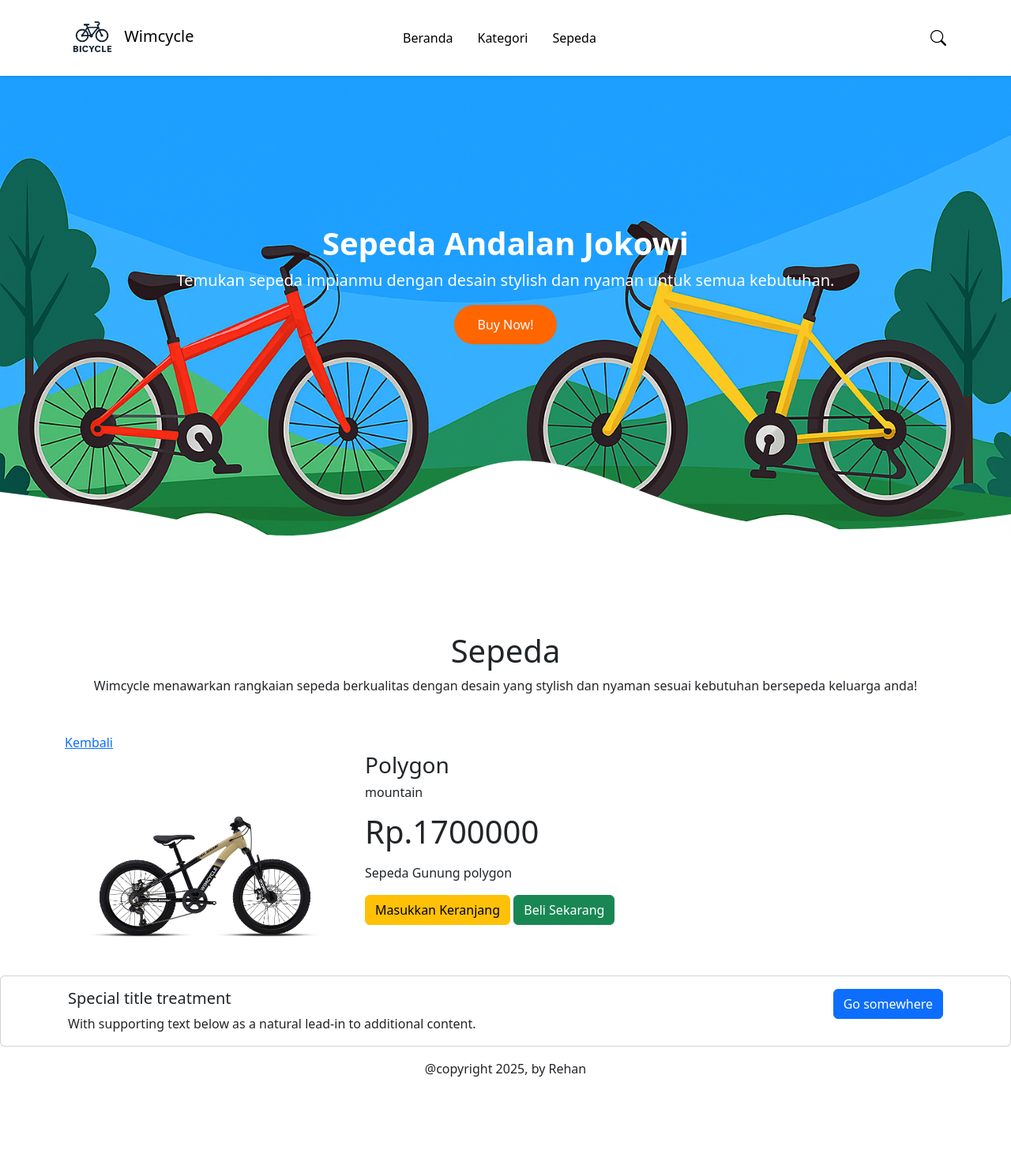
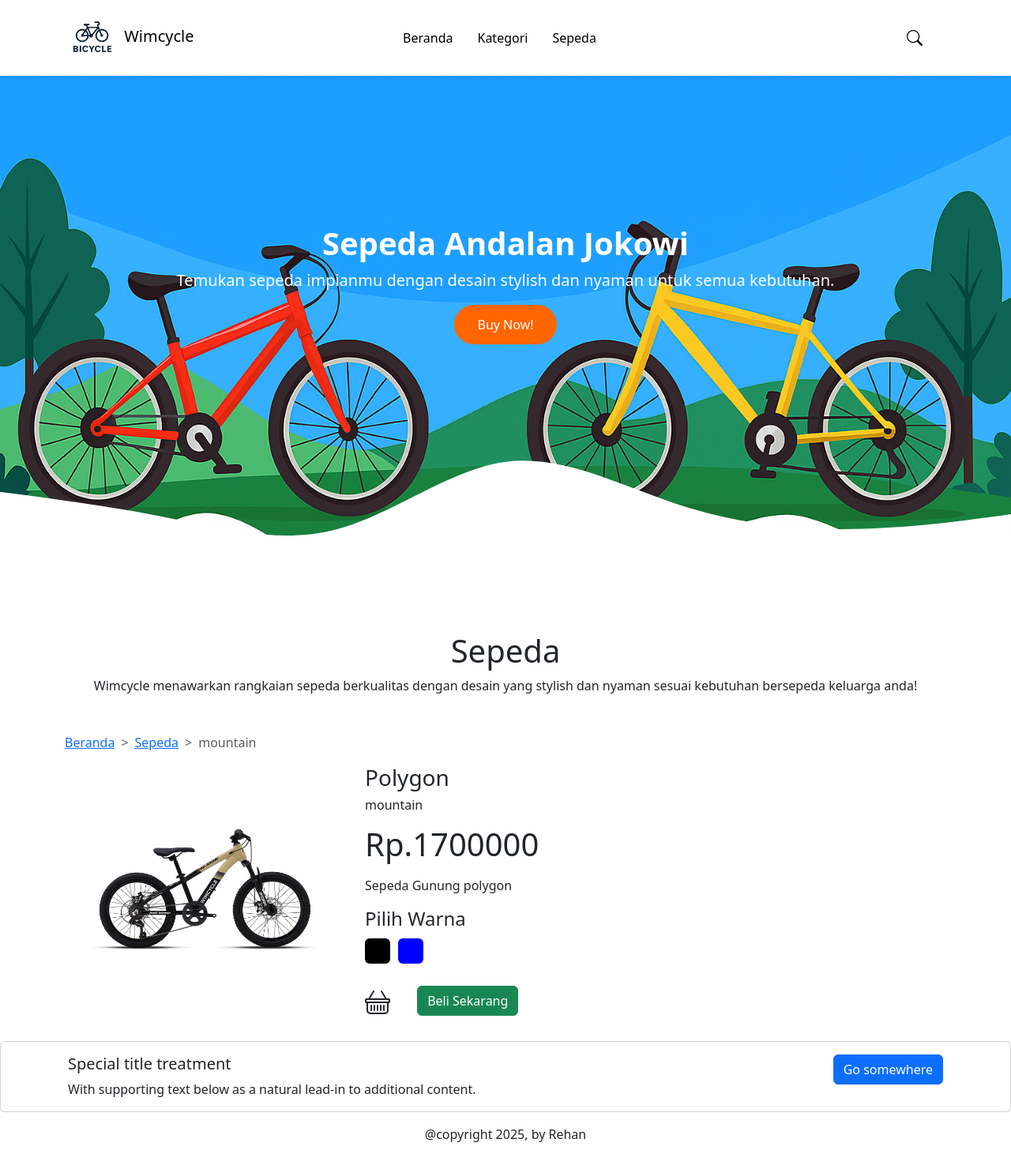
Before and after one commit to RehanFat/Wimcycle, a PHP site: page /sepeda.php?id=1 in a window 1280 px wide. Shown: the whole page at 79% size. Before the commit the page ends 1397 px from the top, so only its background shows below. Run offline with PHP 8.4, Linux system fonts and the light colour scheme.

Commit message:
Wimcycle
Sekolah

```diff
--- a/Rehan_wimcycle/sepeda.php
+++ b/Rehan_wimcycle/sepeda.php
@@ -24,6 +24,31 @@ $detail_sepeda = filter_by_id($data_sepeda, $sepeda_id);
     <title>Wimcycle</title>
     <link href="https://cdn.jsdelivr.net/npm/bootstrap@5.3.7/dist/css/bootstrap.min.css" rel="stylesheet" integrity="sha384-LN+7fdVzj6u52u30Kp6M/trliBMCMKTyK833zpbD+pXdCLuTusPj697FH4R/5mcr" crossorigin="anonymous">
     <link rel="stylesheet" href="include/custom.css">
+    <style>
+        .bi {
+            font-size: 32px;
+            margin-right: 30px;
+        }
+
+        .warna-container {
+            display: flex;
+            gap: 10px;
+            margin-top: 10px;
+        }
+
+        .warna {
+            width: 32px;
+            height: 32px;
+            border-radius: 6px;
+            cursor: pointer;
+            border: 2px solid transparent;
+            transition: 0.2s;
+        }
+
+        .warna.active {
+            border: 2px solid gold;
+        }
+    </style>
 </head>
 
 <body>
@@ -56,7 +81,14 @@ $detail_sepeda = filter_by_id($data_sepeda, $sepeda_id);
         <div class="container d-flex justify-content-around mt-5">
             <div class="row">
                 <?php if ($detail_sepeda) : ?>
-                    <a href="<?php echo "./sepeda.php?id=" ?>" class="card-link">Kembali</a>
+                    <nav style="--bs-breadcrumb-divider: '>';" aria-label="breadcrumb">
+                        <ol class="breadcrumb">
+                            <li class="breadcrumb-item"><a href="#">Beranda</a></li>
+                            <li class="breadcrumb-item"><a href="#">Sepeda</a></li>
+                            <li class="breadcrumb-item active" aria-current="page"><?php echo $detail_sepeda['model']; ?></li>
+                        </ol>
+                    </nav>
+                    <!-- <a href="<?php echo "./sepeda.php?id=" ?>" class="card-link">Kembali</a> -->
                     <div class="col-12">
                         <div class="row">
                             <div class="col-lg-4">
@@ -75,8 +107,13 @@ $detail_sepeda = filter_by_id($data_sepeda, $sepeda_id);
                                 <p>
                                     <?php echo $detail_sepeda['deskripsi']; ?>
                                 </p>
-                                <button type="button" class="btn btn-warning">Masukkan Keranjang</button>
-                                <button type="button" class="btn btn-success">Beli Sekarang</button>
+                                <h4>Pilih Warna</h4>
+                                <div class="warna-container mb-4">
+                                    <div class="warna" style="background-color: black;" data-warna="hitam"></div>
+                                    <div class="warna" style="background-color: blue;" data-warna="merah"></div>
+                                </div>
+                                <i class="bi bi-basket"></i>
+                                <button type="button" class="mb-3 btn btn-success">Beli Sekarang</button>
                             </div>
                         </div>
                     </div>
@@ -84,7 +121,7 @@ $detail_sepeda = filter_by_id($data_sepeda, $sepeda_id);
                     <?php foreach ($data_sepeda as $sepeda) : ?>
                         <div class="col-12 col-sm-5 col-lg-4 py-3">
                             <div class="card custom-card" style="width: 18rem;">
-                                <img src="<?php echo $sepeda['gambar']?>" class="card-img-top" alt="...">
+                                <img src="<?php echo $sepeda['gambar'] ?>" class="card-img-top" alt="...">
                                 <div class="card-body">
                                     <h5 class="card-title"><?php echo $sepeda['merek'] ?></h5>
                                     <h6 class="card-subtitle mb-2 text-muted"><?php echo $sepeda['model'] ?></h6>
@@ -113,6 +150,22 @@ $detail_sepeda = filter_by_id($data_sepeda, $sepeda_id);
     <div class="w-100 h-25">
         <p class="text-center py-3">@copyright 2025, by Rehan</p>
     </div>
+
+    <script>
+        const warnaItems = document.querySelectorAll('.warna');
+
+        warnaItems.forEach(item => {
+            item.addEventListener('click', () => {
+                warnaItems.forEach(w => w.classList.remove('active'));
+                item.classList.add('active');
+
+                // Dapatkan warna yang dipilih (opsional)
+                const warnaTerpilih = item.getAttribute('data-warna');
+                console.log('Warna dipilih:', warnaTerpilih);
+            });
+        });
+    </script>
+
     <script src="https://cdn.jsdelivr.net/npm/bootstrap@5.3.7/dist/js/bootstrap.bundle.min.js" integrity="sha384-ndDqU0Gzau9qJ1lfW4pNLlhNTkCfHzAVBReH9diLvGRem5+R9g2FzA8ZGN954O5Q" crossorigin="anonymous"></script>
 </body>
 
```
